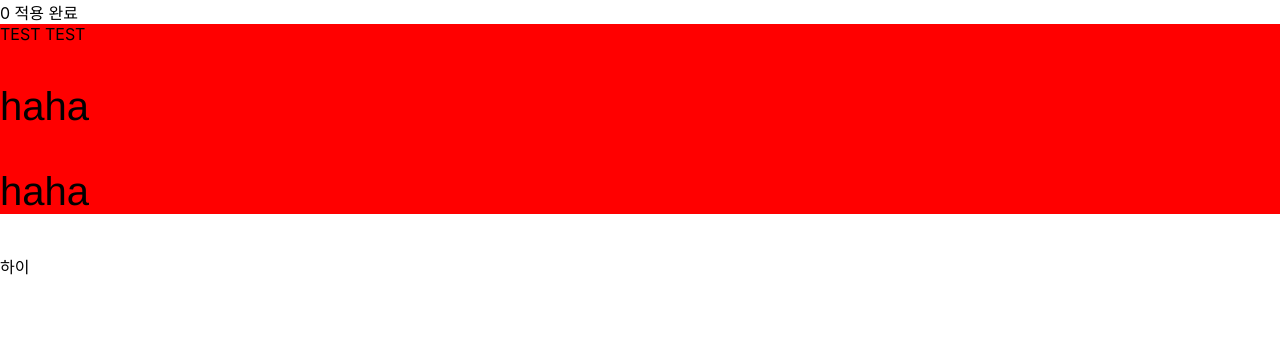
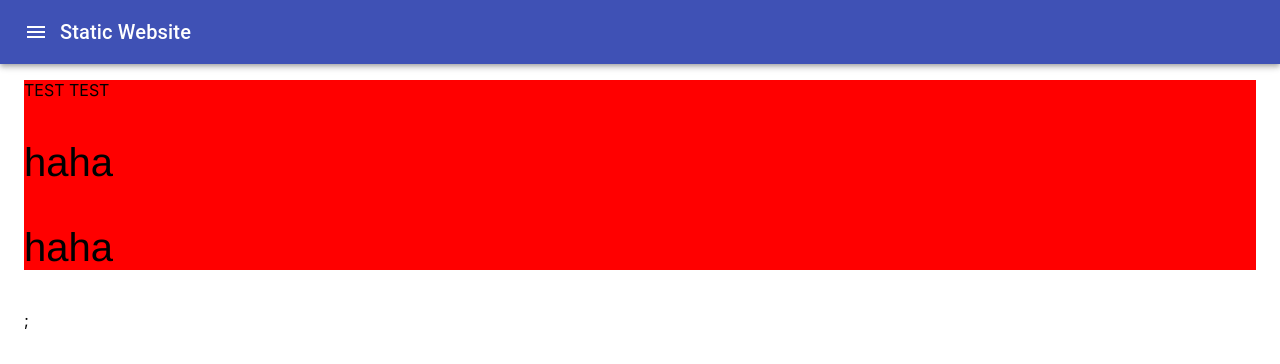
Before and after one commit to 22hours/daedeok-web, a Next.js app: page / in a window 1280 px wide. Shown: the top 364 px of the page. Built offline with nearby package versions, Linux system fonts and the light colour scheme.

Commit message:
[INIT] : #4  Material UI 적용완료

```diff
--- /dev/null
+++ b/components/Layout.tsx
@@ -0,0 +1,118 @@
+import React, { Component } from "react";
+import Link from "next/link";
+import {
+    AppBar,
+    IconButton,
+    Toolbar,
+    Typography,
+    Drawer,
+    Divider,
+    List,
+    ListItem,
+    ListItemIcon,
+    ListItemText,
+    Container,
+} from "@material-ui/core";
+import { Menu, ChevronLeft, Home, Inbox, Mail } from "@material-ui/icons";
+
+const drawerWidth = 240;
+
+class Layout extends Component {
+    state = {
+        open: false,
+    };
+
+    handleDrawerOpen = () => {
+        this.setState({
+            open: true,
+        });
+    };
+
+    handleDrawerClose = () => {
+        this.setState({
+            open: false,
+        });
+    };
+
+    render() {
+        const { children } = this.props;
+        const { open } = this.state;
+        return (
+            <section>
+                <AppBar
+                    position="static"
+                    style={{
+                        width: `calc(100% - ${open ? drawerWidth : 0}px)`,
+                        marginLeft: open ? drawerWidth : 0,
+                        transition: "all 0.2s",
+                    }}
+                >
+                    <Toolbar>
+                        <IconButton edge="start" color="inherit" aria-label="Menu" onClick={this.handleDrawerOpen}>
+                            <Menu />
+                        </IconButton>
+                        <Typography variant="h6" style={{ flex: 1 }}>
+                            Static Website
+                        </Typography>
+                    </Toolbar>
+                </AppBar>
+                <Drawer variant="persistent" open={open}>
+                    <div style={{ width: drawerWidth }}>
+                        <div style={{ display: "flex", justifyContent: "flex-end" }}>
+                            <IconButton onClick={this.handleDrawerClose}>
+                                <ChevronLeft />
+                            </IconButton>
+                        </div>
+                        <Divider />
+                        <List>
+                            <Link href="/">
+                                <a>
+                                    <ListItem button>
+                                        <ListItemIcon>
+                                            <Home />
+                                        </ListItemIcon>
+                                        <ListItemText primary="Home" />
+                                    </ListItem>
+                                </a>
+                            </Link>
+                            <Link href="/post">
+                                <a>
+                                    <ListItem button>
+                                        <ListItemIcon>
+                                            <Inbox />
+                                        </ListItemIcon>
+                                        <ListItemText primary="Post" />
+                                    </ListItem>
+                                </a>
+                            </Link>
+                            <Link href="/about">
+                                <a>
+                                    <ListItem button>
+                                        <ListItemIcon>
+                                            <Mail />
+                                        </ListItemIcon>
+                                        <ListItemText primary="About" />
+                                    </ListItem>
+                                </a>
+                            </Link>
+                        </List>
+                    </div>
+                </Drawer>
+                <Container>
+                    <article
+                        style={{
+                            width: `calc(100% - ${open ? drawerWidth : 0}px)`,
+                            marginLeft: open ? drawerWidth : 0,
+                            transition: "all 0.2s",
+                            margin: "16px 0",
+                        }}
+                    >
+                        {children}
+                    </article>
+                </Container>
+            </section>
+        );
+    }
+}
+
+export default Layout;
--- a/package.json
+++ b/package.json
@@ -9,9 +9,15 @@
         "lint": "next lint"
     },
     "dependencies": {
+        "@material-ui/core": "^4.12.2",
+        "@material-ui/icons": "^4.11.2",
+        "@material-ui/styles": "^4.11.4",
+        "@toast-ui/editor": "^2.5.3",
+        "axios": "^0.21.1",
         "next": "11.0.1",
         "react": "17.0.2",
         "react-dom": "17.0.2",
+        "react-material-ui-carousel": "^2.2.7",
         "sass": "^1.35.2"
     },
     "devDependencies": {
--- a/pages/_app.tsx
+++ b/pages/_app.tsx
@@ -1,7 +1,13 @@
+import Layout from "components/Layout";
 import "../styles/globals.css";
-
 function MyApp({ Component, pageProps }) {
-    return <Component {...pageProps} />;
+    return (
+        <div>
+            <Layout>
+                <Component {...pageProps} />;
+            </Layout>
+        </div>
+    );
 }
 
 export default MyApp;
--- a/pages/index.tsx
+++ b/pages/index.tsx
@@ -1,21 +1,11 @@
-import React, { useState } from "react";
-import Head from "next/head";
+import React from "react";
 import Test from "components/test";
 
 export default function Home() {
-    const [text, setText] = useState<string>("자바스크립트");
-    const [title, setTitle] = useState<number>("하이");
-    setTimeout(() => {
-        setText(0);
-        // setText("타입스크립트")
-    }, 1000);
-
     return (
         <div className="container">
             <div>
-                <span>{text} 적용 완료</span>
                 <Test />
-                {title}
             </div>
         </div>
     );
```
Also changed, not shown: 1 other file (tests, documents, lock files or other folders).
